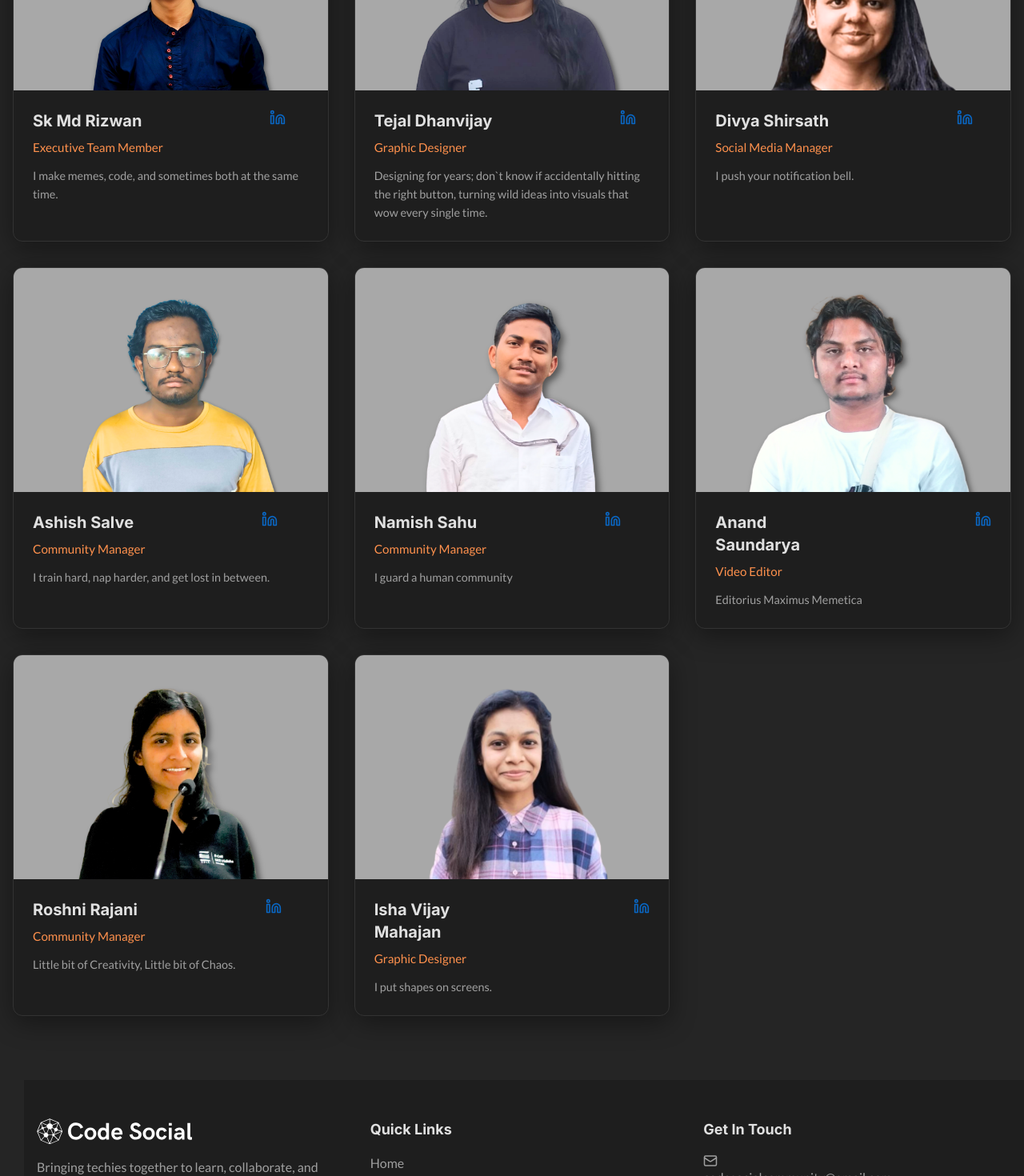
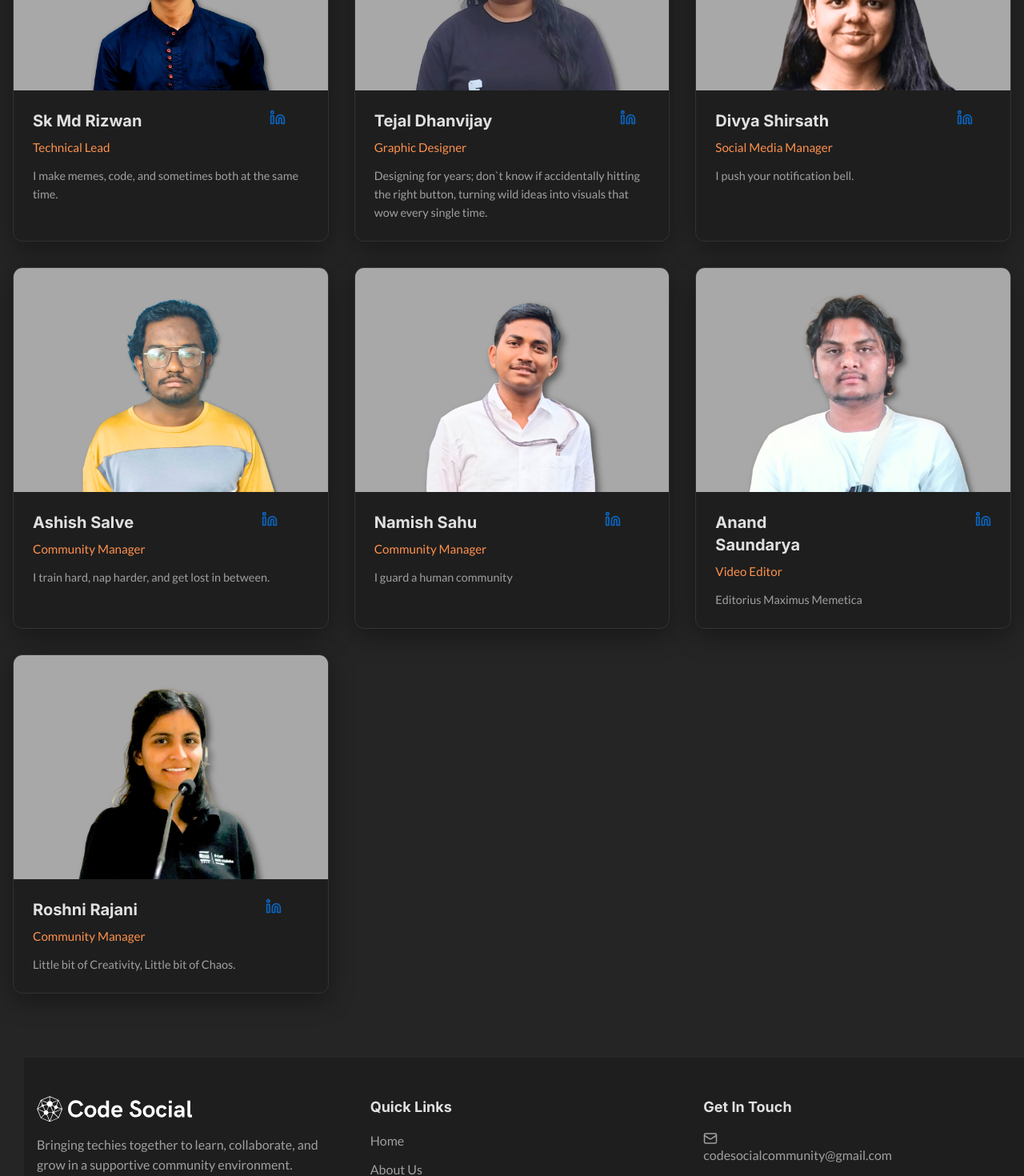
Before and after one commit to arushi2610/CSwebsite, a React (Vite) app: page /about in a window 1280 px wide. Shown: the part 2910-4380 px from the top of the page at 80% size. Built offline with nearby package versions, Linux system fonts and the light colour scheme.

Commit message:
Change role of Sk Md Rizwan and remove Isha's entry
Updated role for Sk Md Rizwan and removed Isha Vijay Mahajan.

```diff
--- a/src/pages/About.tsx
+++ b/src/pages/About.tsx
@@ -84,7 +84,7 @@ const About: React.FC = () => {
     },
     {
       name: 'Sk Md Rizwan',
-      role: 'Executive Team Member',
+      role: 'Technical Lead',
       bio: 'I make memes, code, and sometimes both at the same time.',
       imageUrl: '/riz.png',
       linkedinUrl: 'https://www.linkedin.com/in/skmdrizwan/'
@@ -130,13 +130,6 @@ const About: React.FC = () => {
       bio: 'Little bit of Creativity, Little bit of Chaos.',
       imageUrl: '/roshni.png',
       linkedinUrl: 'https://www.linkedin.com/in/roshni-rajani/'
-    },
-    {
-      name: 'Isha Vijay Mahajan',
-      role: 'Graphic Designer',
-      bio: 'I put shapes on screens.',
-      imageUrl: '/isha.png',
-      linkedinUrl: 'https://www.linkedin.com/in/isha-mahajan-22ab59259/'
     }
   ];
 
```
